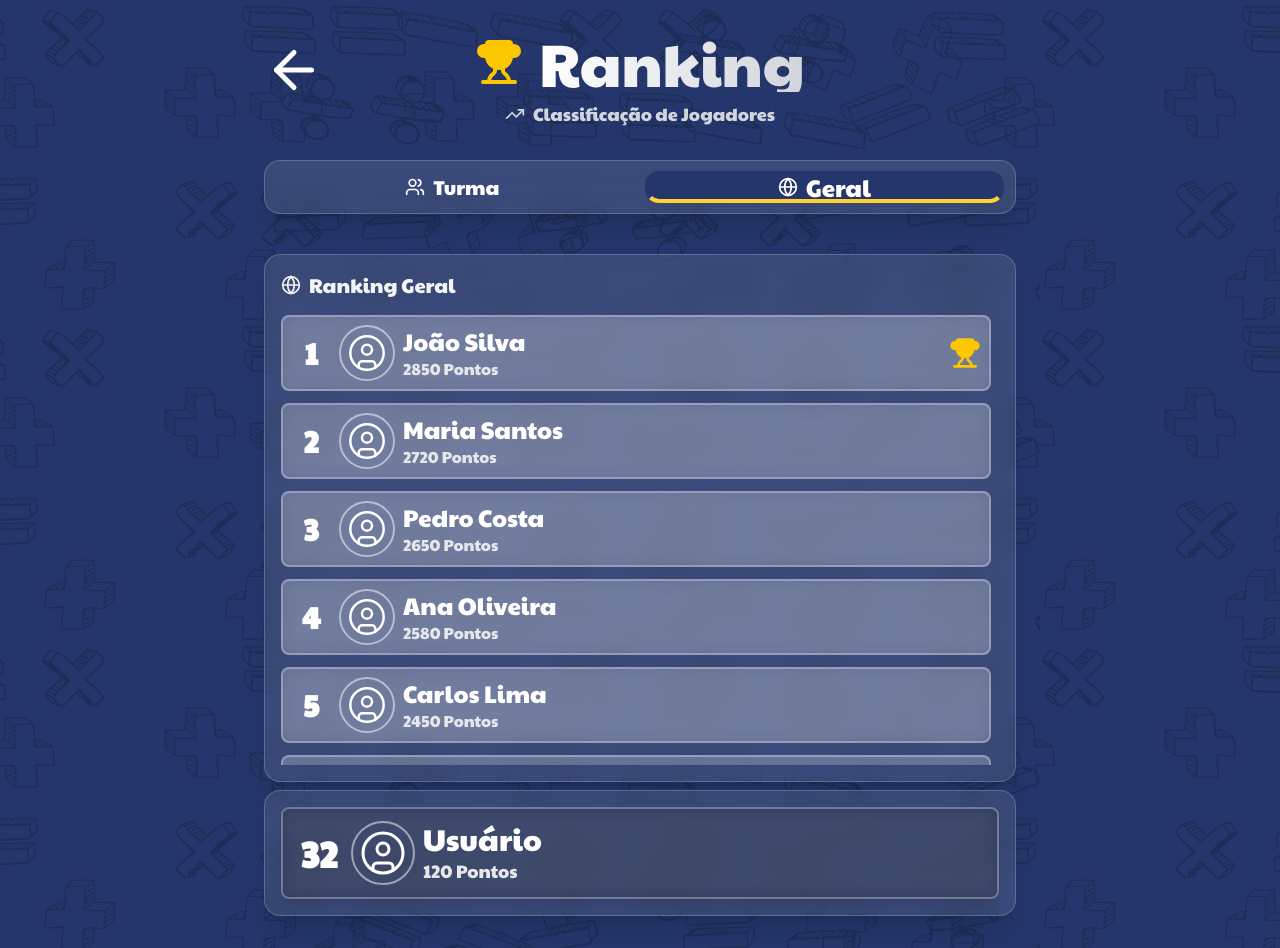
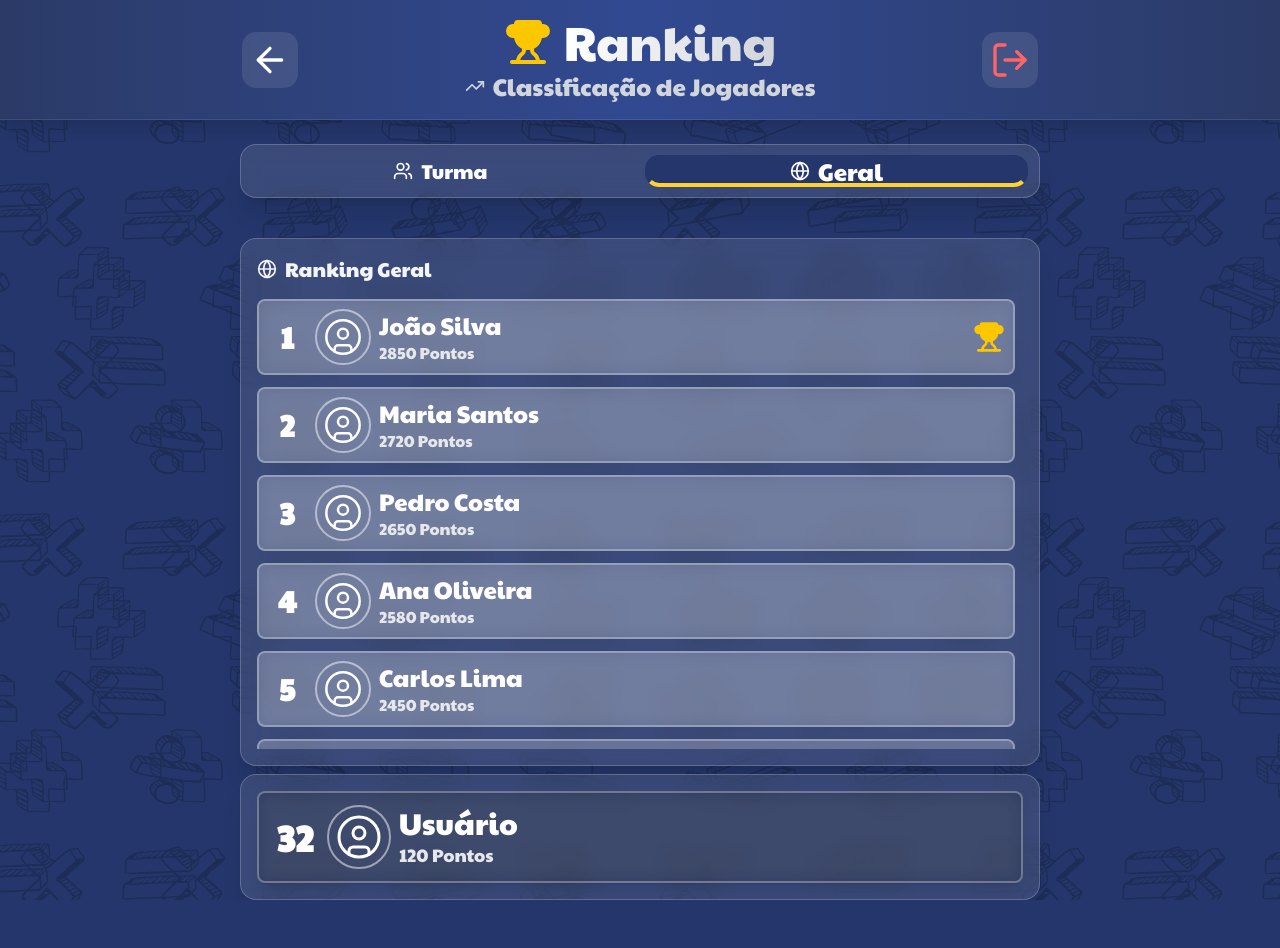
Before and after one commit to mairapaulac/MatFun, a Next.js app: page /ranking in a window 1280 px wide. After the commit the page ends 900 px from the top, so only its background shows below. Built offline with nearby package versions, Linux system fonts and the light colour scheme.

Commit message:
ui: added navbar to ranking page

```diff
--- a/src/app/game/components/FractionOperationCard.tsx
+++ b/src/app/game/components/FractionOperationCard.tsx
@@ -1,8 +1,6 @@
 "use client";
 
 import { useState } from "react";
-import { Button } from "@/components/ui/button";
-import { Lightbulb } from "lucide-react";
 import HintModal from "@/app/game/components/HintModal";
 
 interface FractionOperationCardProps {
--- a/src/app/globals.css
+++ b/src/app/globals.css
@@ -123,7 +123,7 @@
     font-family: var(--font-paytone), sans-serif;
     background-image: url('/bg-2.svg');
     background-repeat: repeat;
-    background-size: 1000px 320px;
+    background-size: 1000px 330px;
     background-attachment: fixed;
     background-position: 0 0;
   }
--- a/src/app/layout.tsx
+++ b/src/app/layout.tsx
@@ -23,7 +23,7 @@ export default function RootLayout({
         <meta name="viewport" content="width=device-width, initial-scale=1.0, maximum-scale=1.0, user-scalable=no" />
       </head>
       <body
-        className={`${paytone.variable}  antialiased`}
+        className={`${paytone.variable}  antialiased touch-pan-x touch-pan-y`}
       >
         {children}
       </body>
--- /dev/null
+++ b/src/app/ranking/components/Navbar.tsx
@@ -0,0 +1,46 @@
+"use client";
+
+import { ArrowLeft, LogOut, Trophy, TrendingUp } from "lucide-react";
+import Link from "next/link";
+
+export default function Navbar() {
+  return (
+    <nav className="w-full h-[120px] bg-gradient-to-r from-[#2B3A67] via-[#314991] to-[#2B3A67] px-4 py-2 sm:py-6 drop-shadow-xl border-b border-white/10">
+      <div className="w-full max-w-[800px] mx-auto h-full flex justify-between items-center">
+        <div className="flex items-center justify-center w-[50px] h-[50px] sm:w-[60px] sm:h-[60px]">
+          <Link
+            href={"/home"}
+            className="group flex items-center justify-center w-12 h-12 sm:w-14 sm:h-14 rounded-xl bg-white/10 backdrop-blur-sm hover:bg-white/20 transition-all duration-300 hover:scale-110 "
+          >
+            <ArrowLeft className="w-[30px] h-[30px] sm:w-[40px] sm:h-[40px] text-white hover:text-gray-300 transition-all hover:-translate-x-1" />
+          </Link>
+        </div>
+
+        <div className="flex-grow flex flex-col items-center justify-center">
+          <div className="flex items-center gap-3">
+            <Trophy className="size-8 md:size-12 text-yellow-400" fill="currentColor" />
+            <h1 className="text-4xl md:text-5xl font-light text-center bg-gradient-to-r from-white to-gray-300 bg-clip-text text-transparent">
+              Ranking
+            </h1>
+          </div>
+          <div className="flex items-center gap-2 text-gray-300 mt-1">
+            <TrendingUp className="size-5" />
+            <span className="text-lg sm:text-2xl md:text-2xl font-medium text-nowrap">
+              Classificação de Jogadores
+            </span>
+          </div>
+        </div>
+
+        {/* logout */}
+        <div className="flex items-center justify-center w-[50px] h-[50px] sm:w-[60px] sm:h-[60px]">
+          <Link
+            href={"/auth/signin"}
+            className="group flex items-center justify-center w-12 h-12 sm:w-14 sm:h-14 rounded-xl bg-white/10 backdrop-blur-sm hover:bg-white/20 transition-all duration-300 hover:scale-110 "
+          >
+            <LogOut className="w-[30px] h-[30px] sm:w-[40px] sm:h-[40px] text-red-400 hover:text-red-300 transition-all  hover:translate-x-1" />
+          </Link>
+        </div>
+      </div>
+    </nav>
+  );
+}
--- a/src/app/ranking/page.tsx
+++ b/src/app/ranking/page.tsx
@@ -1,49 +1,27 @@
 import PlayerCard from "./components/PlayerCard";
 import { Tabs, TabsList, TabsTrigger, TabsContent } from "@/components/ui/tabs";
 import { userData, geralRankingData, turmaRankingData } from "@/assets/data";
-import { Trophy, Users, Globe, TrendingUp, ArrowLeft } from "lucide-react";
-import Link from "next/link";
-
+import { Users, Globe } from "lucide-react";
+import Navbar from "./components/Navbar";
 export default function RankingScreen() {
   return (
-    <div className="flex flex-col items-center min-h-screen max-h-[1280px] max-w-[800px] mx-auto px-6 py-8 text-white relative overflow-hidden bg-pattern">
-      <header className="relative flex flex-col items-center mb-8 w-full z-10">
-        <Link href={"/home"} className="absolute left-0 top-2">
-          <ArrowLeft className="w-[50px] h-[50px] sm:w-[60px] sm:h-[60px] text-white hover:text-gray-300 transition-colors" />
-        </Link>
-        <div className="flex items-center gap-4 mb-2">
-          <Trophy className="size-12 text-yellow-400" fill="currentColor" />
-          <h1 className="text-5xl md:text-6xl font-light text-center bg-gradient-to-r from-white to-gray-300 bg-clip-text text-transparent">
-            Ranking
-          </h1>
-        </div>
-        <div className="flex items-center gap-2 text-gray-300">
-          <TrendingUp className="size-5" />
-          <span className="text-lg font-medium">Classificação de Jogadores</span>
-        </div>
-      </header>
-
-      <Tabs defaultValue="geral" className="w-full max-w-full z-10">
+    <div className="flex flex-col items-center min-h-screen max-h-[1280px] max-w-screen mx-auto px-0 py-0 text-white relative overflow-hidden bg-pattern">
+      <Navbar   />
+      <Tabs defaultValue="geral" className="w-full max-w-[800px] z-10 pt-2 md:pt-6">
         <div className="glass-effect rounded-2xl p-2 mb-8 shadow-xl">
           <TabsList className="flex justify-center w-full gap-4 bg-transparent">
             <TabsTrigger
               value="turma"
-              className="flex items-center gap-2 text-xl px-6 py-3 rounded-xl transition-all duration-300 hover:bg-white/10"
-            >
-              <Users className="size-5" />
-              Turma
-            </TabsTrigger>
+              className="flex items-center gap-2 text-xl px-6 py-3 rounded-xl transition-all duration-300 hover:bg-white/10">
+              <Users className="size-5" />Turma</TabsTrigger>
             <TabsTrigger
               value="geral"
-              className="flex items-center gap-2 text-xl px-6 py-3 rounded-xl transition-all duration-300 hover:bg-white/10"
-            >
-              <Globe className="size-5" />
-              Geral
-            </TabsTrigger>
+              className="flex items-center gap-2 text-xl px-6 py-3 rounded-xl transition-all duration-300 hover:bg-white/10">
+              <Globe className="size-5" />Geral</TabsTrigger>
           </TabsList>
         </div>
 
-        <TabsContent value="turma" className="mt-0">
+        <TabsContent value="turma" className="mt-0 max-w-[800px]">
           <div className="glass-effect rounded-2xl p-4 shadow-xl">
             <div className="flex items-center gap-2 mb-4 text-gray-300">
               <Users className="size-5" />
@@ -84,7 +62,7 @@ export default function RankingScreen() {
         </TabsContent>
       </Tabs>
 
-      <div className="w-full z-10 mt-2">
+      <div className="w-full z-10 mt-2 max-w-[800px]">
         <div className="glass-effect rounded-2xl p-4 shadow-xl border-2 border-green-500/30">
           <PlayerCard {...userData} isUser={true} />
         </div>
```
Also changed, not shown: 1 other file (tests, documents, lock files or other folders).
